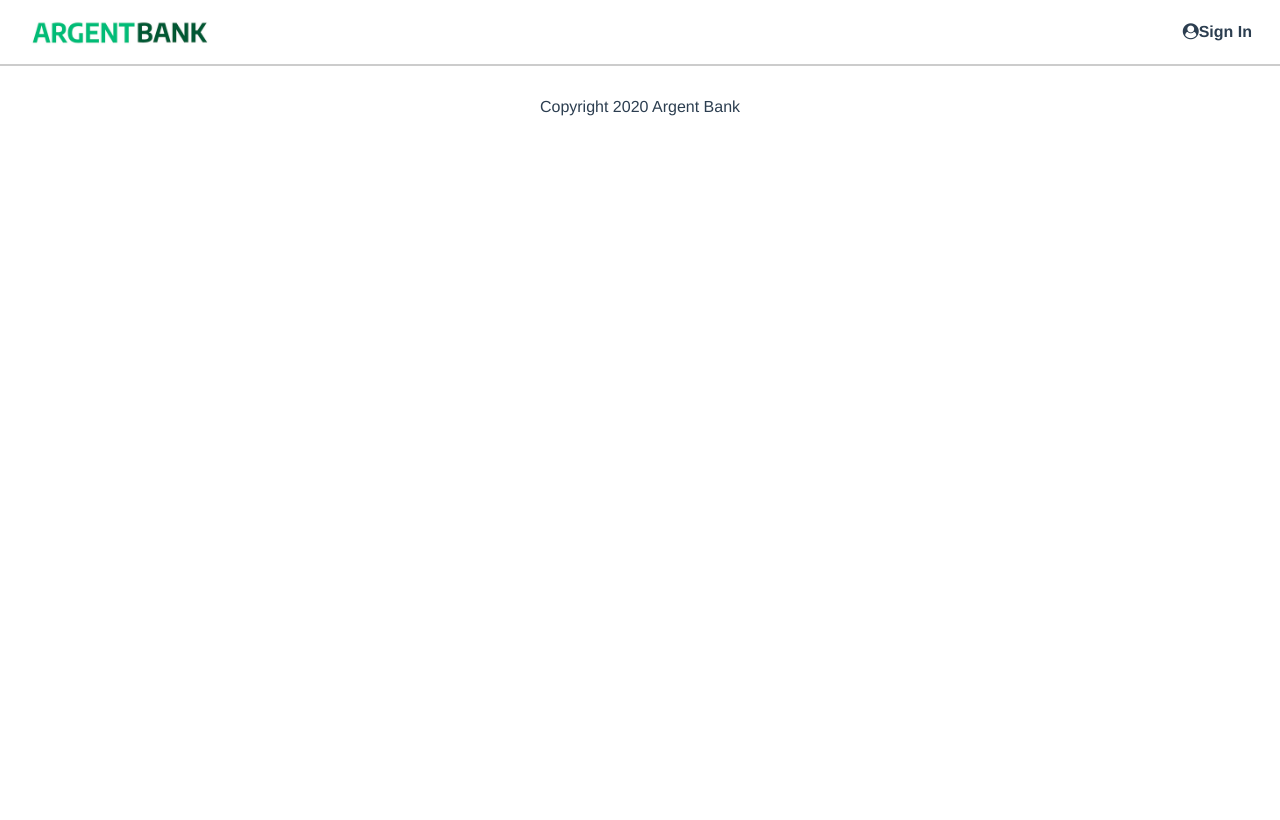
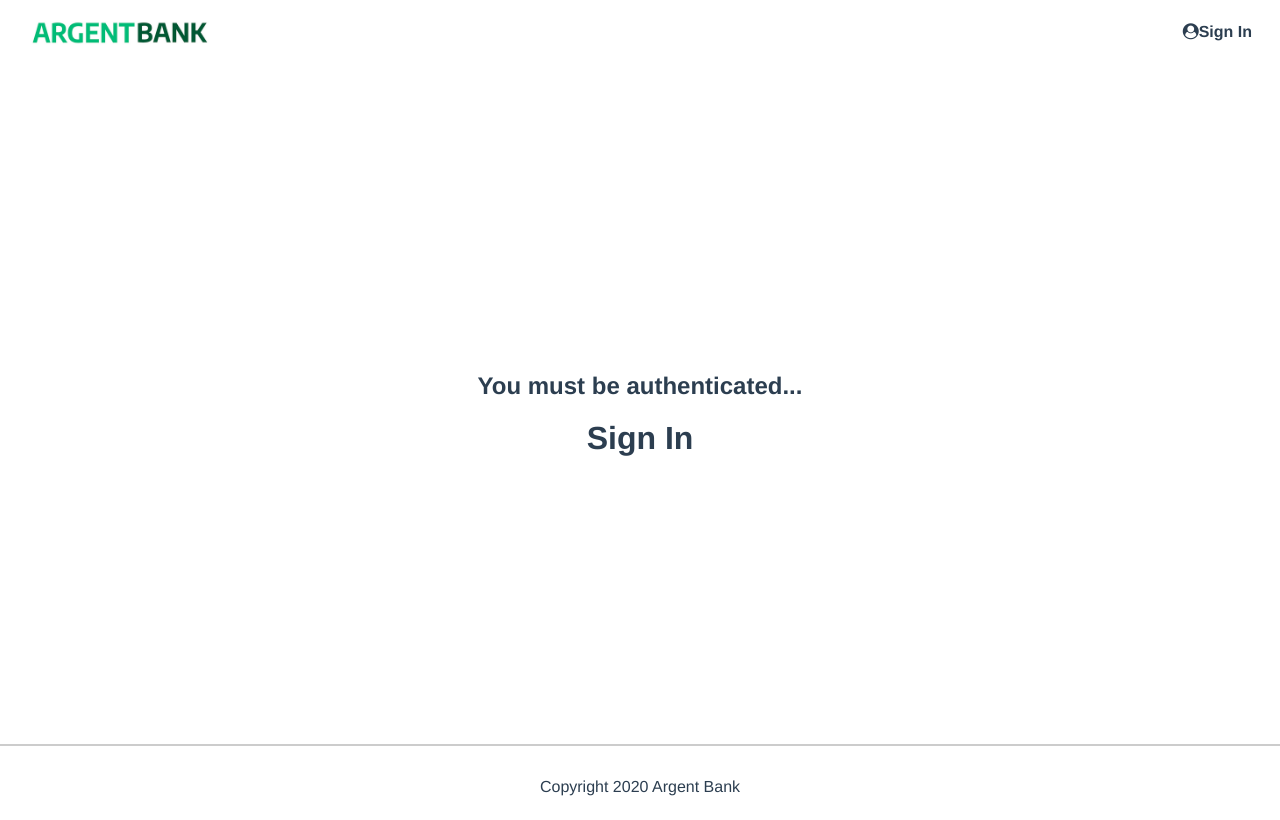
Before and after one commit to DevWeb13/GiulianoLoic_13_21042022, a React (Create React App) app: page /user in a window 1280 px wide. Built offline with nearby package versions, Linux system fonts and the light colour scheme.

Commit message:
feat: (User.jsx): Link for SignIn if profile not authenticated

```diff
--- a/src/index.css
+++ b/src/index.css
@@ -19,6 +19,10 @@ body {
 
 .bg-dark {
   background-color: #12002b;
+  height: 85vh;
+  display: flex;
+    align-items: center;
+    justify-content: center;
 }
 
 .sr-only {
@@ -169,8 +173,7 @@ body {
   box-sizing: border-box;
   background-color: white;
   width: 300px;
-  margin: 0 auto;
-  margin-top: 3rem;
+
   padding: 2rem;
 }
 
@@ -251,6 +254,21 @@ body {
   flex: 1;
 }
 
+.linkForSignInContainer{
+  display: flex;
+  justify-content: center;
+  align-items: center;
+  flex-direction: column;
+  height: 85vh;
+}
+
+.linkToSignIn{
+  text-decoration: none;
+  font-weight: bold;
+    color: #2c3e50;
+    font-size: 2rem;
+}
+
 .edit-button {
   border-color: #00bc77;
   background-color: #00bc77;
--- a/src/pages/User/User.jsx
+++ b/src/pages/User/User.jsx
@@ -1,11 +1,11 @@
 import React from "react";
 import { useSelector } from "react-redux";
 import { selectProfile } from "../../features/profile";
+import { Link } from "react-router-dom";
 
 function User() {
   const profile = useSelector(selectProfile);
-  return (
-    profile && (
+  return profile ? (
     <div>
       <main className="main bg-dark">
         <div className="header">
@@ -49,7 +49,13 @@ function User() {
         </section>
       </main>
     </div>
-    )
+  ) : (
+    <div className="linkForSignInContainer">
+      <h2>You must be authenticated...</h2>
+      <Link to="/login" className="linkToSignIn">
+        Sign In
+      </Link>
+    </div>
   );
 }
 
```
Lines whose indentation alone changed are shown as unchanged.
